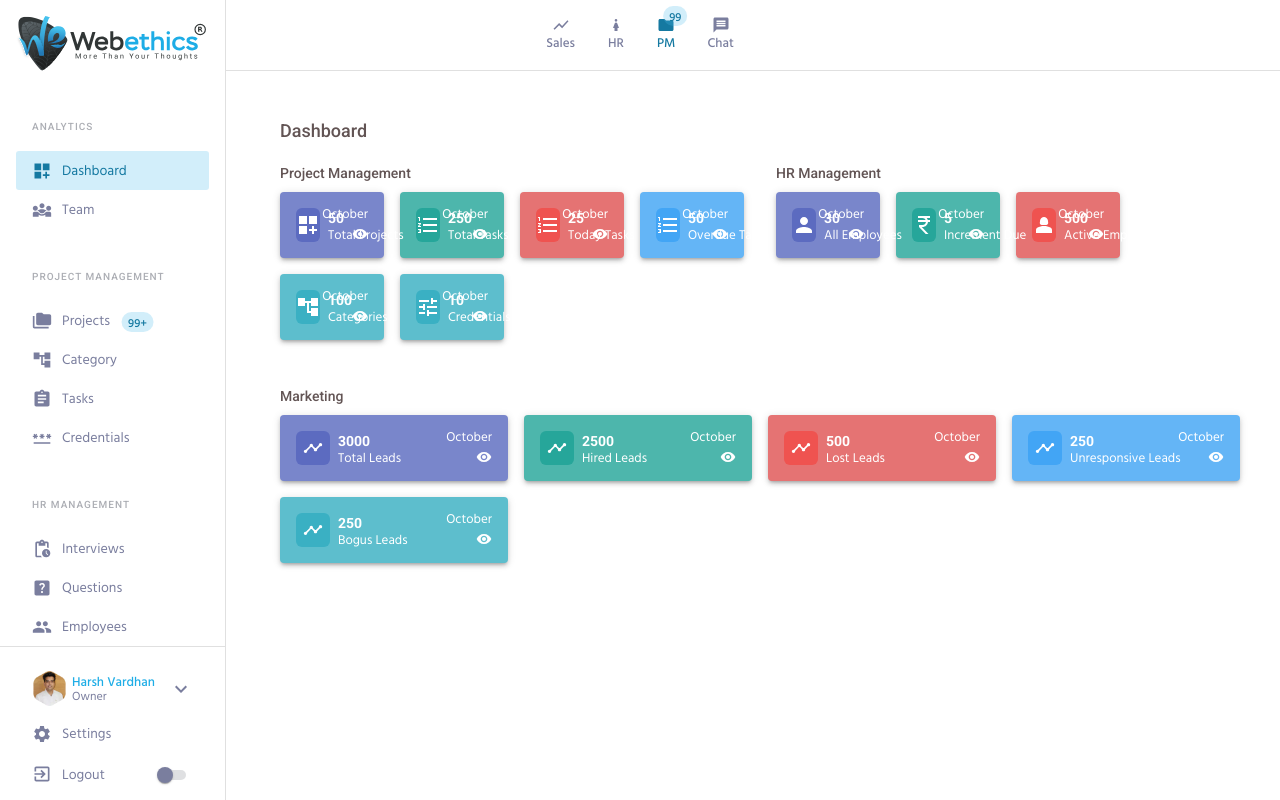
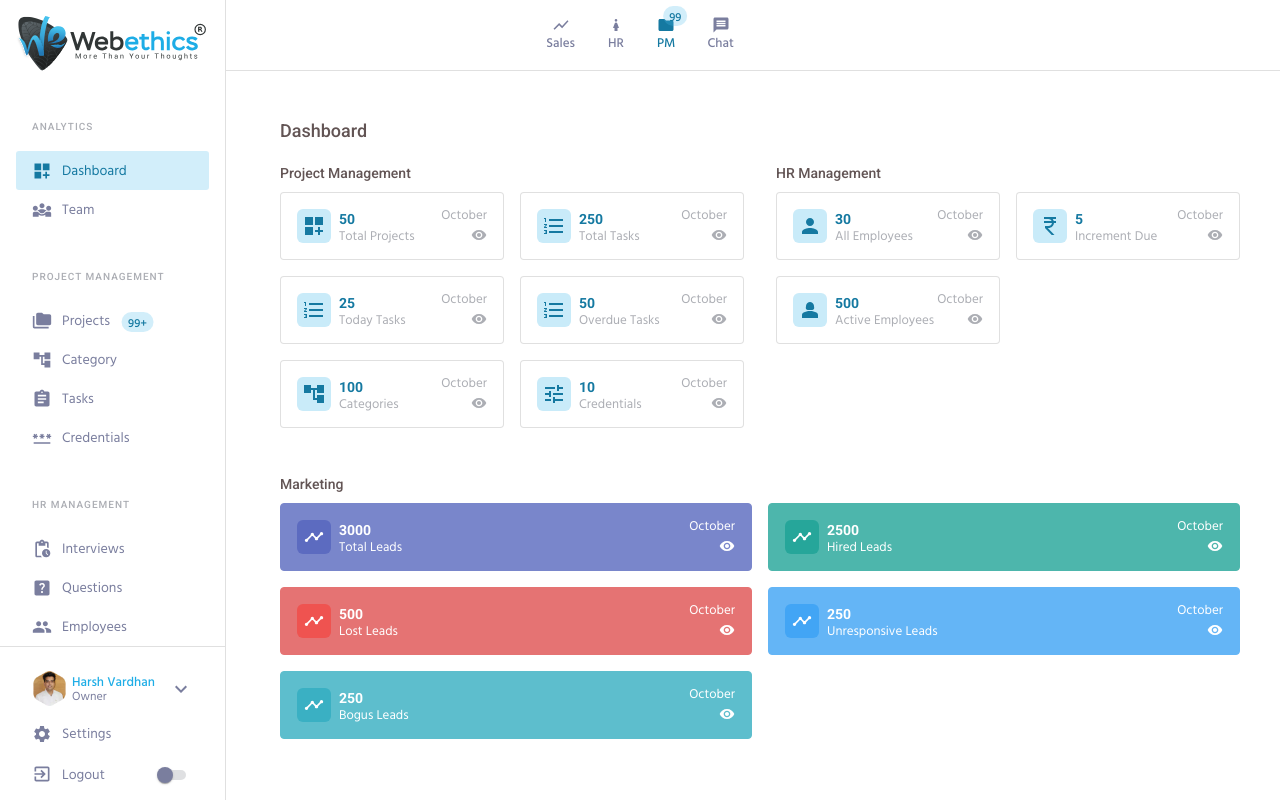
Before and after one commit to webethics/crm, a React (Create React App) app: page / in a window 1280 px wide. Built offline with nearby package versions, Linux system fonts and the light colour scheme.

Commit message:
update the dashboard design and add few required routing in the sidebar.

```diff
--- a/package.json
+++ b/package.json
@@ -11,9 +11,7 @@
     "@testing-library/jest-dom": "^5.16.5",
     "@testing-library/react": "^13.4.0",
     "@testing-library/user-event": "^13.5.0",
-    "chart.js": "^3.9.1",
     "react": "^18.2.0",
-    "react-chartjs-2": "^4.3.1",
     "react-dom": "^18.2.0",
     "react-router-dom": "^6.4.2",
     "react-scripts": "5.0.1",
--- a/src/components/analytics/Dashboard.jsx
+++ b/src/components/analytics/Dashboard.jsx
@@ -30,24 +30,24 @@ const Dashboard = () => {
    };
 
    let leadData = [
-      { name: 'Total Leads', value: 3000, label: 'total', lead: true, month: true, icon: <TimelineIcon fontSize="small" sx={{ color: "common.white" }} /> },
-      { name: 'Hired Leads', value: 2500, label: 'hired', lead: true, month: true, icon: <TimelineIcon fontSize="small" sx={{ color: "common.white" }} /> },
-      { name: 'Lost Leads', value: 500, label: 'lost', lead: true, month: true, icon: <TimelineIcon fontSize="small" sx={{ color: "common.white" }} /> },
-      { name: 'Unresponsive Leads', value: 250, label: 'unresponsive', lead: true, month: true, icon: <TimelineIcon fontSize="small" sx={{ color: "common.white" }} /> },
-      { name: 'Bogus Leads', value: 250, label: 'bogus', lead: true, month: true, icon: <TimelineIcon fontSize="small" sx={{ color: "common.white" }} /> },
+      { name: 'Total Leads', value: 3000, gridBgColor: 'indigo', lead: true, month: true, icon: <TimelineIcon fontSize="small" sx={{ color: "common.white" }} /> },
+      { name: 'Hired Leads', value: 2500, gridBgColor: 'teal', lead: true, month: true, icon: <TimelineIcon fontSize="small" sx={{ color: "common.white" }} /> },
+      { name: 'Lost Leads', value: 500, gridBgColor: 'red', lead: true, month: true, icon: <TimelineIcon fontSize="small" sx={{ color: "common.white" }} /> },
+      { name: 'Unresponsive Leads', value: 250, gridBgColor: 'blue', lead: true, month: true, icon: <TimelineIcon fontSize="small" sx={{ color: "common.white" }} /> },
+      { name: 'Bogus Leads', value: 250, gridBgColor: 'bogus', lead: true, month: true, icon: <TimelineIcon fontSize="small" sx={{ color: "common.white" }} /> },
    ];
    let hrData = [
-      { name: 'All Employees', value: 30, label: 'total', lead: true, month: true, icon: <PersonIcon sx={{ color: "common.white" }} /> },
-      { name: 'Increment Due', value: 5, label: 'hired', lead: true, month: true, icon: <CurrencyRupeeIcon sx={{ color: "common.white" }} /> },
-      { name: 'Active Employees', value: 500, label: 'lost', lead: true, month: true, icon: <Person2Icon sx={{ color: "common.white" }} /> },
+      { name: 'All Employees', value: 30, gridBgColor: '', lead: true, month: true, icon: <PersonIcon sx={{ color: "primary.dark" }} /> },
+      { name: 'Increment Due', value: 5, gridBgColor: '', lead: true, month: true, icon: <CurrencyRupeeIcon sx={{ color: "primary.dark" }} /> },
+      { name: 'Active Employees', value: 500, gridBgColor: '', lead: true, month: true, icon: <Person2Icon sx={{ color: "primary.dark" }} /> },
    ];
    let projectData = [
-      { name: 'Total Projects', value: 50, label: 'total', lead: true, month: true, icon: <DashboardCustomizeIcon sx={{ color: "common.white" }} /> },
-      { name: 'Total Tasks', value: 250, label: 'hired', lead: true, month: true, icon: <FormatListNumberedIcon sx={{ color: "common.white" }} /> },
-      { name: 'Today Tasks', value: 25, label: 'lost', lead: true, month: true, icon: <FormatListNumberedIcon sx={{ color: "common.white" }} /> },
-      { name: 'Overdue Tasks', value: 50, label: 'unresponsive', lead: true, month: true, icon: <FormatListNumberedIcon sx={{ color: "common.white" }} /> },
-      { name: 'Categories', value: 100, label: 'bogus', lead: true, month: false, icon: <AccountTreeIcon sx={{ color: "common.white" }} /> },
-      { name: 'Credentials', value: 10, label: 'bogus', lead: true, month: false, icon: <TuneIcon sx={{ color: "common.white" }} /> },
+      { name: 'Total Projects', value: 50, gridBgColor: '', lead: true, month: true, icon: <DashboardCustomizeIcon sx={{ color: "primary.dark" }} /> },
+      { name: 'Total Tasks', value: 250, gridBgColor: '', lead: true, month: true, icon: <FormatListNumberedIcon sx={{ color: "primary.dark" }} /> },
+      { name: 'Today Tasks', value: 25, gridBgColor: '', lead: true, month: true, icon: <FormatListNumberedIcon sx={{ color: "primary.dark" }} /> },
+      { name: 'Overdue Tasks', value: 50, gridBgColor: '', lead: true, month: true, icon: <FormatListNumberedIcon sx={{ color: "primary.dark" }} /> },
+      { name: 'Categories', value: 100, gridBgColor: '', lead: true, month: false, icon: <AccountTreeIcon sx={{ color: "primary.dark" }} /> },
+      { name: 'Credentials', value: 10, gridBgColor: '', lead: true, month: false, icon: <TuneIcon sx={{ color: "primary.dark" }} /> },
    ];
 
    return (
--- a/src/components/analytics/DashboardListLayout.jsx
+++ b/src/components/analytics/DashboardListLayout.jsx
@@ -3,26 +3,27 @@ import { Paper, Box, Grid, Typography } from '@mui/material';
 import VisibilityIcon from '@mui/icons-material/Visibility';
 
 const DashboardListLayout = ({ data }) => {
-
    return (
       data.map((item, index) => (
          <Grid item xs={12} sm={6} md={3} lg={item.label ? 3 : 6} xl={6} key={index}>
-            <Paper elevation={3} sx={{ borderRadius: "4px", p: 2, backgroundColor: item.label === 'total' ? 'indigo.300' : item.label === 'hired' ? 'teal.300' : item.label === 'lost' ? 'red.300' : item.label === 'unresponsive' ? 'blue.300' : item.label === 'bogus' ? 'bogus.300' : 'common.white' }}>
+            <Paper elevation={0} sx={{ borderRadius: "4px", p: 2, borderWidth: '1px', borderStyle: 'solid', borderColor: item.gridBgColor ? (item.gridBgColor + '.' + 300) : 'rgba(0, 0, 0, 0.12)', backgroundColor: item.gridBgColor ? (item.gridBgColor + '.' + 300) : 'common.white' }}>
                <Grid sx={{ display: 'flex', flexWrap: 'wrap' }}>
                   <Grid item xs={12} sx={{ display: 'flex', position: 'relative', alignItems: { xs: 'center', lg: 'flex-start' }, flexDirection: { xs: 'row', xl: 'column' } }}>
-                     <Box component="div" sx={{ backgroundColor: item.lead && item.label === 'total' ? 'indigo.400' : item.label === 'lost' ? 'red.400' : item.label === 'unresponsive' ? 'blue.400' : item.label === 'hired' ? 'teal.400' : item.label === 'bogus' ? 'bogus.400' : 'primary.light', display: 'inline-flex', flexWrap: 'wrap', alignItems: 'center', justifyContent: 'center', borderRadius: '6px', width: '34px', height: '34px', mr: { xs: 1, xl: 0 }, mb: { xs: 0, xl: 1 } }}>
+
+                     <Box component="div" sx={{ backgroundColor: item.gridBgColor ? (item.gridBgColor + '.' + 400) : 'primary.light', display: 'inline-flex', flexWrap: 'wrap', alignItems: 'center', justifyContent: 'center', borderRadius: '6px', width: '34px', height: '34px', mr: { xs: 1, xl: 0 }, mb: { xs: 0, xl: 1 } }}>
                         {item.icon}
                      </Box>
+
                      <Box component="div" sx={{ display: 'inline-block', boxSizing: 'border-box', pr: 3, width: { xl: '100%' } }}>
-                        <Typography component="div" sx={{ fontWeight: 'bold', color: item.lead && item.label === 'total' || item.label === 'hired' || item.label === 'lost' || item.label === 'unresponsive' || item.label === 'bogus' ? 'common.white' : 'primary.dark', fontFamily: "'Roboto',sans-serif", fontSize: { xs: '15px', lg: '14px' } }}>{item.value}</Typography>
-                        <Typography component="div" sx={{ color: item.lead && item.label === 'total' || item.label === 'hired' || item.label === 'lost' || item.label === 'unresponsive' || item.label === 'bogus' ? 'common.white' : 'sidebar.label', lineHeight: 1, fontSize: { xs: '14px', lg: '13px' }, textOverflow: 'ellipsis', overflow: 'hidden', whiteSpace: 'nowrap' }}>{item.name}</Typography>
+                        <Typography component="div" sx={{ fontWeight: 'bold', color: item.gridBgColor ? 'common.white' : 'primary.dark', fontFamily: "'Roboto',sans-serif", fontSize: { xs: '15px', lg: '14px' } }}>{item.value}</Typography>
+                        <Typography component="div" sx={{ color: item.gridBgColor ? 'common.white' : 'sidebar.label', lineHeight: 1, fontSize: { xs: '14px', lg: '13px' }, textOverflow: 'ellipsis', overflow: 'hidden', whiteSpace: 'nowrap' }}>{item.name}</Typography>
                      </Box>
-                     <Typography component="div" sx={{ position: 'absolute', top: 0, right: 0, lineHeight: 1, color: item.lead && item.label === 'total' || item.label === 'hired' || item.label === 'lost' || item.label === 'unresponsive' || item.label === 'bogus' ? 'common.white' : 'sidebar.label', fontSize: { xs: '14px', lg: '13px' } }}>October</Typography>
-                     <VisibilityIcon sx={{ position: 'absolute', bottom: 0, right: 0, fontSize: 16, color: item.lead && item.label === 'total' || item.label === 'hired' || item.label === 'lost' || item.label === 'unresponsive' || item.label === 'bogus' ? 'common.white' : 'sidebar.label' }} />
+                     <Typography component="div" sx={{ position: 'absolute', top: 0, right: 0, lineHeight: 1, color: item.gridBgColor ? 'common.white' : 'sidebar.label', fontSize: { xs: '14px', lg: '13px' } }}>October</Typography>
+                     <VisibilityIcon sx={{ position: 'absolute', bottom: 0, right: 0, fontSize: 16, color: item.gridBgColor ? 'common.white' : 'sidebar.label' }} />
                   </Grid>
-               </Grid>
-            </Paper>
-         </Grid>
+               </Grid >
+            </Paper >
+         </Grid >
       ))
    )
 }
--- a/src/createTheme.js
+++ b/src/createTheme.js
@@ -1,5 +1,4 @@
 import { createTheme } from '@mui/material';
-import blue from '@mui/material/colors/blue';
 const theme = createTheme(
    {
       breakpoints: {
@@ -71,6 +70,10 @@ const theme = createTheme(
             300: '#7986cb',
             400: '#5c6bc0'
          },
+         amber: {
+            300: '#ffd54f',
+            400: '#ffca28',
+         },
          bogus: {
             50: '#e3f4f6',
             100: '#b9e3ea',
@@ -86,11 +89,8 @@ const theme = createTheme(
             A200: '#8be4ff',
             A400: '#58d9ff',
             A700: '#3fd3ff',
-         }
+         },
       },
-      // shadows: {
-      //    sidebars: '0px 5px 10px 1px #acaeb4',
-      // },
       components: {
          // Disable Ripple Effect
          MuiButtonBase: {
--- a/src/index.css
+++ b/src/index.css
@@ -21,7 +21,7 @@ body {
   width: 0px;
   height: 0px;
 }
-.MuiList-root .MuiListItem-root .MuiButtonBase-root:hover {
+.MuiList-root .MuiListItem-root .MuiButtonBase-root:not(.Mui-selected):hover {
   background: transparent;
 }
 .MuiList-root .MuiListItem-root .MuiButtonBase-root:hover .MuiListItemText-root span,
```
Also changed, not shown: src/components/common/Sidebar.jsx (+9 -9 lines).
